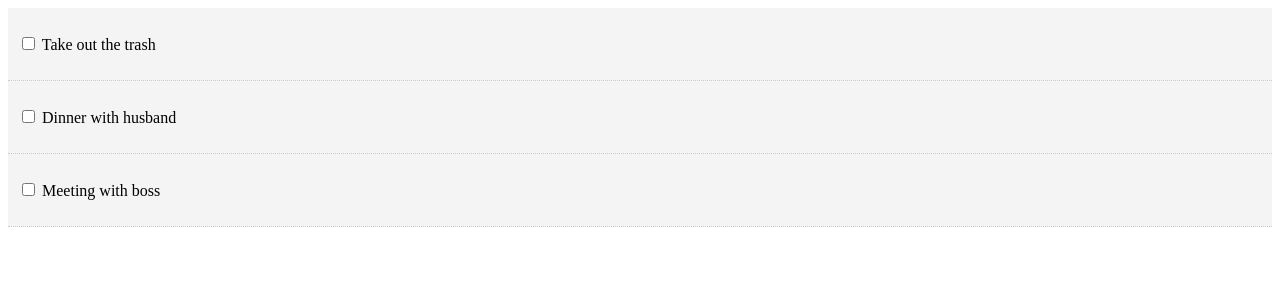
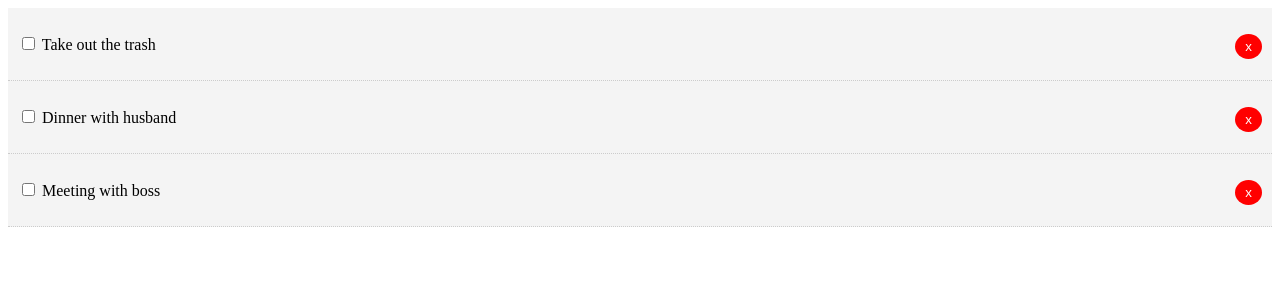
Before and after one commit to arielstitt/react-td, a React (Create React App) app: page / in a window 1280 px wide. Shown: the top 300 px of the page. Built offline with nearby package versions, Linux system fonts and the light colour scheme.

Commit message:
added btn style

```diff
--- a/src/components/Todoitem.js
+++ b/src/components/Todoitem.js
@@ -1,4 +1,5 @@
 import React, { Component } from 'react';
+import { whileStatement } from '@babel/types';
 // import PropTypes from 'prop-types';
 
 
@@ -22,11 +23,23 @@ class Todoitem extends Component {
                         type="checkbox"
                         onChange={this.props.markComplete.bind(this, id)}
                     /> {''}
-                    { title }
+                    {title}
+                    <button
+                        style={btnstyle}> x
+                    </button>
                 </p>
             </div>
         );
     }
+}
+const btnstyle = {
+    background: '#ff0000',
+    color: 'white',
+    border: 'none',
+    padding:'5px 10px',
+    borderRadius: '50%',
+    curser: 'pointer',
+    float: 'right'
 }
 // PropTypes
 // Todoitem.propTypes = {
```
